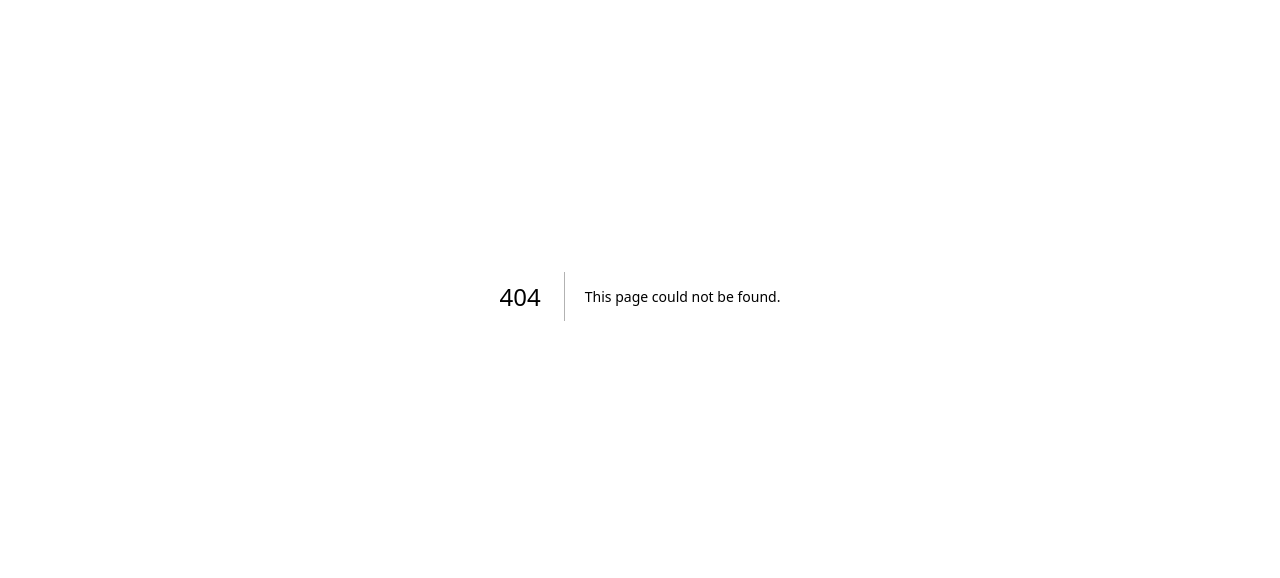
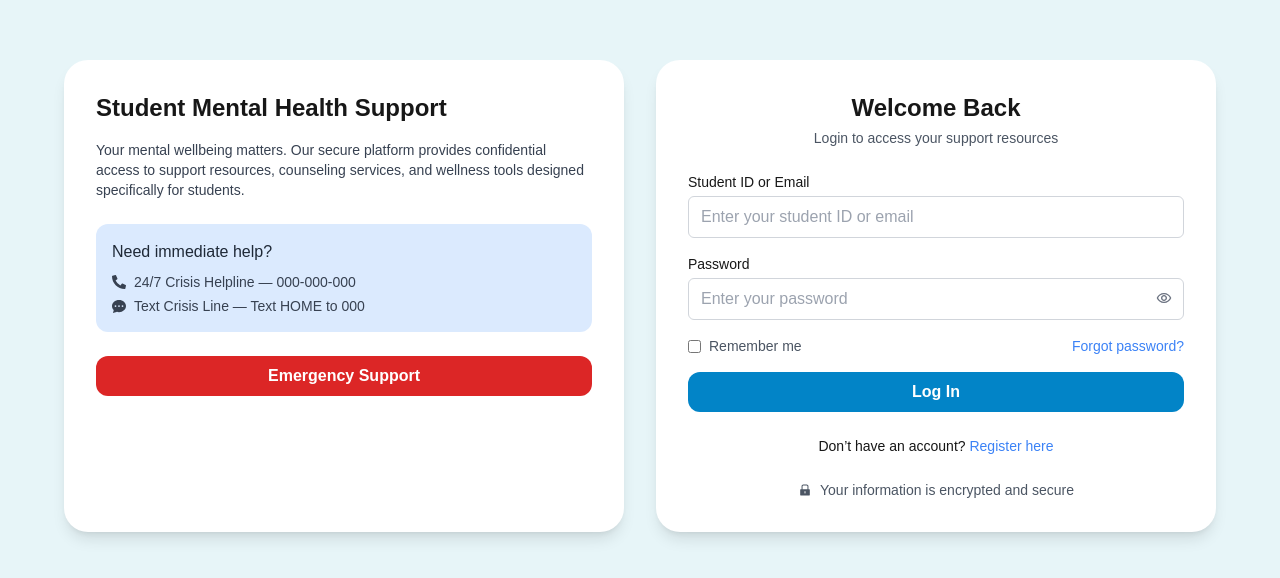
Before and after one commit to Zinkonaing-John/Pioneer-Mental-Health-Project-V2, a Next.js app: page /login in a window 1280 px wide. Before the commit this address had no page. Shown: the part 104-682 px from the top of the page. Built offline with nearby package versions, Linux system fonts and the light colour scheme.

Commit message:
login page

```diff
--- /dev/null
+++ b/app/login/page.tsx
@@ -0,0 +1,98 @@
+import React from "react";
+import { FaPhoneAlt } from "react-icons/fa";
+import { BsChatDotsFill } from "react-icons/bs";
+import { AiFillLock } from "react-icons/ai";
+import { MdOutlineRemoveRedEye } from "react-icons/md";
+
+const LoginPage = () => {
+  return (
+    <div className="min-h-screen bg-[#e7f5f8] flex items-center justify-center px-4">
+      <div className="max-w-6xl w-full flex flex-col md:flex-row gap-8">
+        {/* Left: Mental Health Support */}
+        <div className="bg-white rounded-3xl shadow-lg p-8 flex-1">
+          <h2 className="text-2xl font-bold mb-4">Student Mental Health Support</h2>
+          <p className="text-sm text-gray-700 mb-6">
+            Your mental wellbeing matters. Our secure platform provides confidential access to support resources, counseling services, and wellness tools designed specifically for students.
+          </p>
+
+          <div className="bg-blue-100 rounded-xl p-4 mb-6">
+            <p className="font-medium text-gray-800 mb-2">Need immediate help?</p>
+            <div className="flex items-center gap-2 text-sm text-gray-700 mb-1">
+              <FaPhoneAlt />
+              <span>24/7 Crisis Helpline — 000-000-000</span>
+            </div>
+            <div className="flex items-center gap-2 text-sm text-gray-700">
+              <BsChatDotsFill />
+              <span>Text Crisis Line — Text HOME to 000</span>
+            </div>
+          </div>
+
+          <button className="w-full bg-red-600 hover:bg-red-700 text-white py-2 rounded-xl font-semibold">
+            Emergency Support
+          </button>
+        </div>
+
+        {/* Right: Login Form */}
+        <div className="bg-white rounded-3xl shadow-lg p-8 flex-1">
+        <div className="text-center mb-6">
+  <h2 className="text-2xl font-bold mb-1">Welcome Back</h2>
+  <p className="text-sm text-gray-600">Login to access your support resources</p>
+</div>
+
+
+          <form className="space-y-4">
+            <div>
+              <label htmlFor="studentId" className="block text-sm font-medium mb-1">Student ID or Email</label>
+              <input
+                type="text"
+                id="studentId"
+                placeholder="Enter your student ID or email"
+                className="w-full border border-gray-300 rounded-md px-3 py-2 focus:outline-none focus:ring-2 focus:ring-blue-500"
+              />
+            </div>
+
+            <div>
+              <label htmlFor="password" className="block text-sm font-medium mb-1">Password</label>
+              <div className="relative">
+                <input
+                  type="password"
+                  id="password"
+                  placeholder="Enter your password"
+                  className="w-full border border-gray-300 rounded-md px-3 py-2 pr-10 focus:outline-none focus:ring-2 focus:ring-blue-500"
+                />
+                <MdOutlineRemoveRedEye className="absolute right-3 top-3 text-gray-500 cursor-pointer" />
+              </div>
+            </div>
+
+            <div className="flex justify-between items-center text-sm text-gray-600">
+              <label className="flex items-center space-x-2">
+                <input type="checkbox" className="accent-blue-500" />
+                <span>Remember me</span>
+              </label>
+              <a href="#" className="text-blue-500 hover:underline">Forgot password?</a>
+            </div>
+
+            <button
+              type="submit"
+              className="w-full bg-sky-600 hover:bg-sky-700 text-white py-2 rounded-xl font-semibold"
+            >
+              Log In
+            </button>
+          </form>
+
+          <div className="mt-6 text-center text-sm">
+            <span>Don’t have an account? </span>
+            <a href="#" className="text-blue-500 font-medium hover:underline">Register here</a>
+          </div>
+
+          <div className="mt-6 flex items-center justify-center gap-2 text-sm text-gray-600">
+            <AiFillLock />
+            <span>Your information is encrypted and secure</span>
+          </div>
+        </div>
+      </div>
+    </div>
+  );
+};
+
+export default LoginPage;
```
